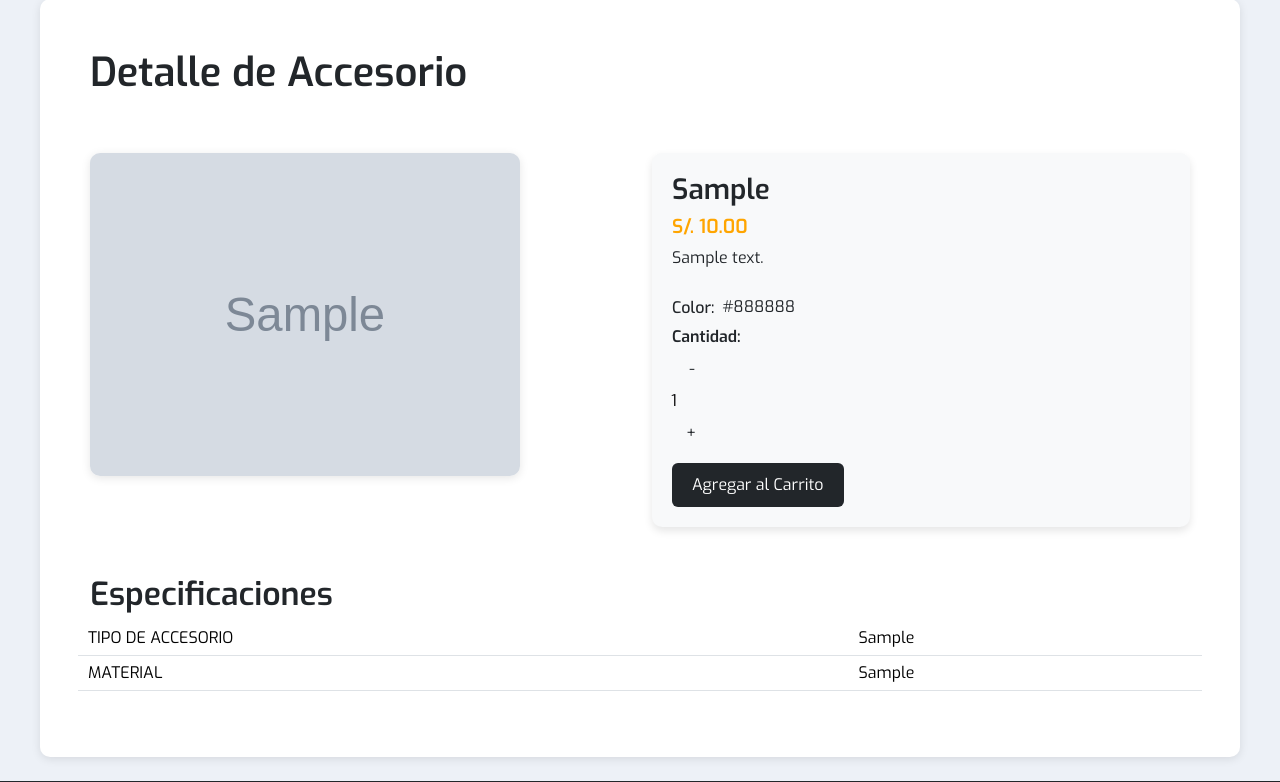
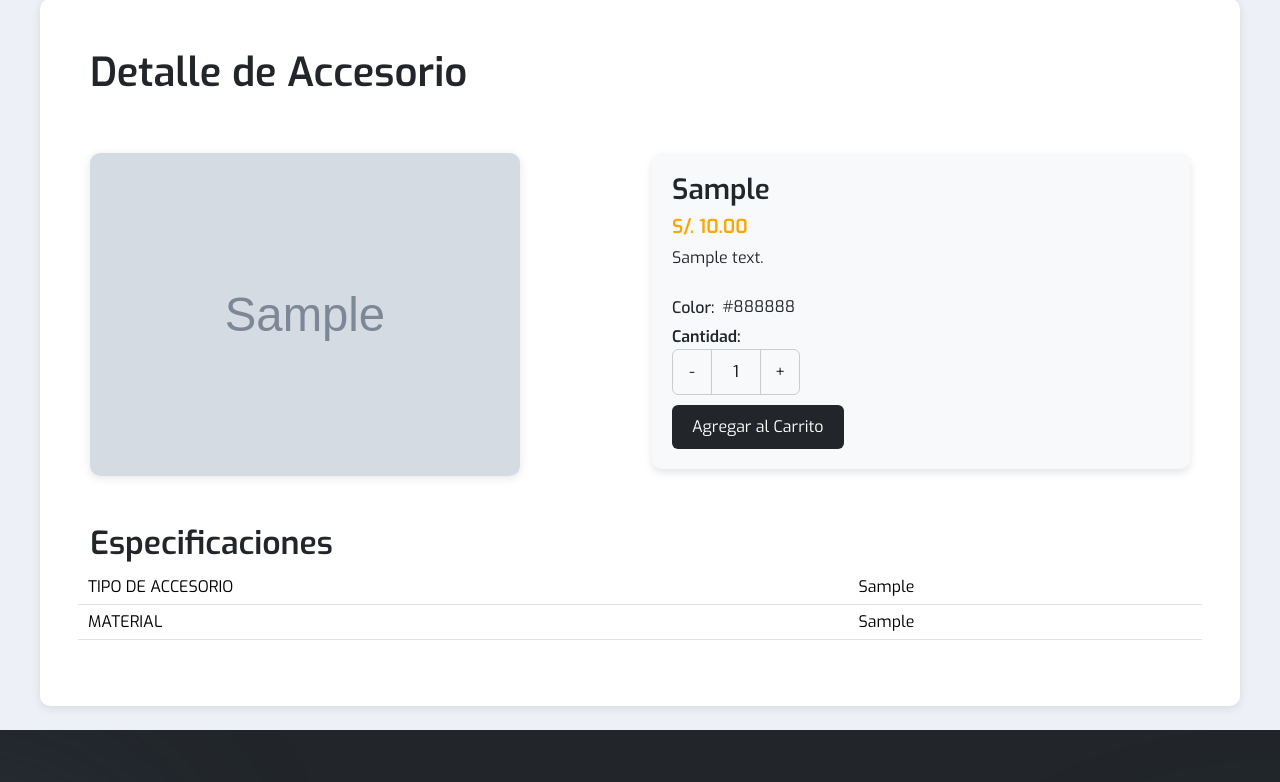
Before and after one commit to ryushade/DawRiders, a Flask app: page /formulario_detalle_producto_accesorio/1 in a window 1280 px wide. Shown: the part 97-879 px from the top of the page. Run offline with Flask 3, Linux system fonts and the light colour scheme; tables that the repository leaves empty hold one stand-in row (values such as "Sample post"); grey boxes marked "Sample" are stand-in pictures; data that the repository does not hold is empty; some libraries are stand-ins or nearby versions.

Commit message:
estilos boton incremento

```diff
--- a/templates/detalleProductoAccesorio.html
+++ b/templates/detalleProductoAccesorio.html
@@ -41,6 +41,17 @@ Iniciar Sesión
             display: flex;
             align-items: center;
             justify-content: space-between;
+        }
+        .input-group button {
+            padding: 10px;
+            border: 1px solid #ccc;
+            cursor: pointer;
+        }
+
+        .input-group input {
+            text-align: center;
+            border: 1px solid #ccc;
+            width: 50px;
         }
 
         .nav__list {
```
